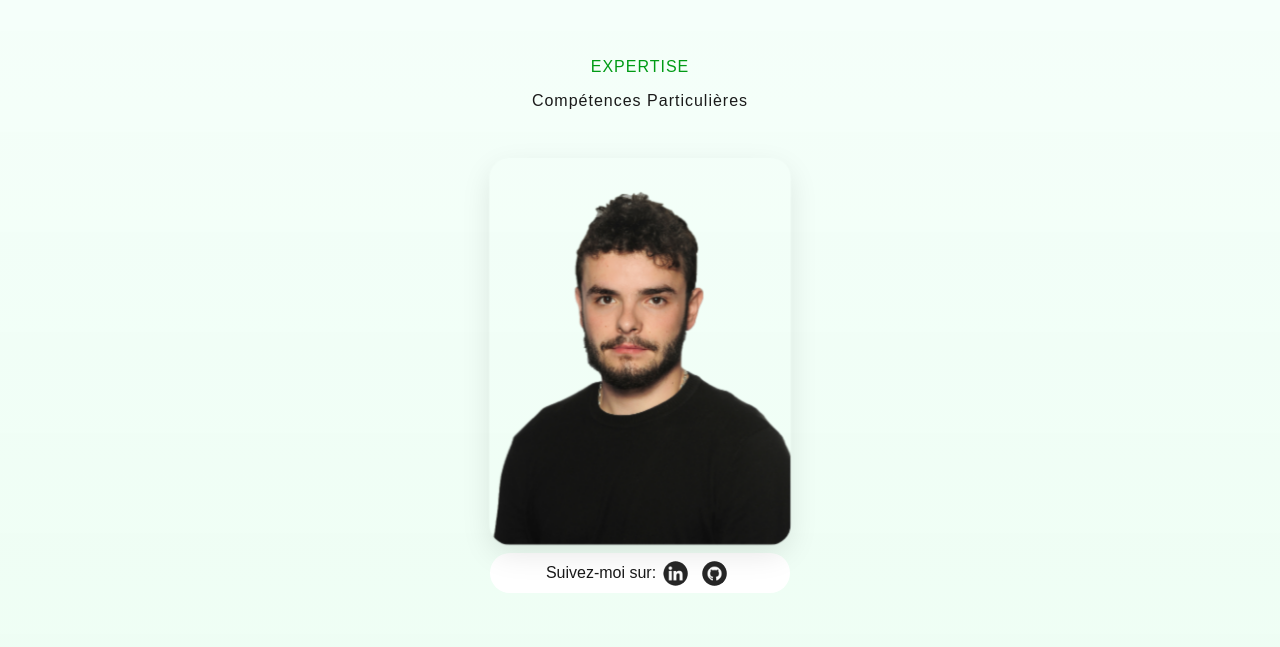
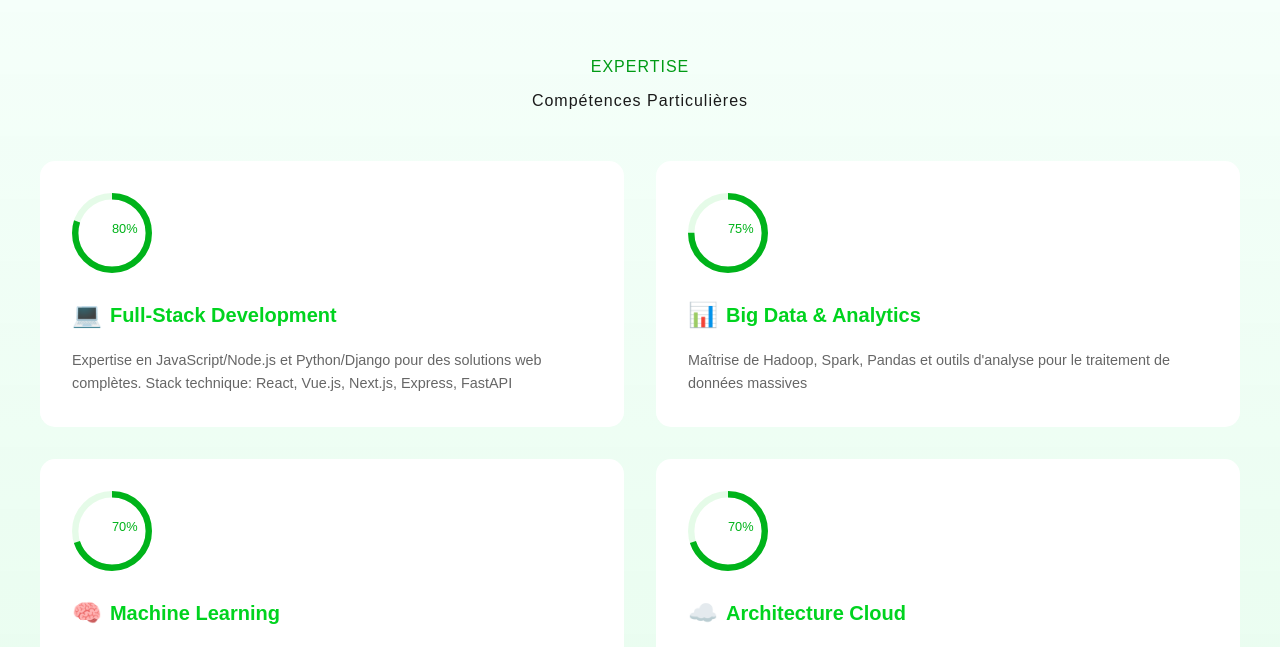
Before and after one commit to FlorentGATTI/Portfolio, a React (Create React App) app: page / in a window 1280 px wide. Shown: the part 2213-2860 px from the top of the page. Built offline with nearby package versions, Linux system fonts and the light colour scheme.

Commit message:
Last version

```diff
--- a/src/components/Expertise/Expertise.scss
+++ b/src/components/Expertise/Expertise.scss
@@ -3,7 +3,7 @@
   padding: 4rem 0;
   overflow: hidden;
   background: linear-gradient(180deg, rgba(255,255,255,0) 0%, rgba(0,211,31,0.05) 100%);
-  min-height: 100vh;
+  min-height: 50vh;
 }
 
 .expertise-content {
--- a/src/components/Expertise/index.js
+++ b/src/components/Expertise/index.js
@@ -3,9 +3,6 @@ import SmallHeading from "../UI/SmallHeading";
 import MediumHeading from "../UI/MediumHeading";
 import Card from "../UI/Card";
 import { CircularProgressbar, buildStyles } from "react-circular-progressbar";
-import { colors } from "../../style";
-import me from "../../assets/images/Florentpro-sansfond.png";
-import SocialConnect from "../UI/SocialConnect";
 import "./Expertise.scss";
 
 const expertiseData = [
@@ -14,7 +11,7 @@ const expertiseData = [
     percentage: 80,
     description: "Expertise en JavaScript/Node.js et Python/Django pour des solutions web complètes. Stack technique: React, Vue.js, Next.js, Express, FastAPI",
     icon: "💻",
-    color: "#00d31f"
+    color: "#00b31a"
   },
   {
     title: "Big Data & Analytics",
@@ -28,14 +25,14 @@ const expertiseData = [
     percentage: 70,
     description: "Développement avec TensorFlow, Keras et scikit-learn pour l'analyse prédictive et le deep learning",
     icon: "🧠",
-    color: "#009b15"
+    color: "#00b31a"
   },
   {
     title: "Architecture Cloud",
     percentage: 70,
     description: "Conception et déploiement d'architectures distribuées pour applications scalables",
     icon: "☁️",
-    color: "#008010"
+    color: "#00b31a"
   }
 ];
 
@@ -93,14 +90,6 @@ const Expertise = () => {
           <MediumHeading text="Compétences particulières" />
         </div>
 
-        <div className="expertise-profile" data-aos="fade-right">
-          <div className="profile-wrapper">
-            <img src={me} alt="Profile" className="profile-image" />
-            <div className="profile-glow"></div>
-          </div>
-          <SocialConnect className="social-connect" />
-        </div>
-
         <div className="expertise-grid">
           {expertiseData.map((item, index) => (
             <Card
--- a/src/components/Qualification/index.js
+++ b/src/components/Qualification/index.js
@@ -1,6 +1,5 @@
 import React, { useState, useEffect } from "react";
 import SmallHeading from "../UI/SmallHeading";
-import MediumHeading from "../UI/MediumHeading";
 import Button from "../UI/Button";
 import Tile from "../UI/Tile";
 import em from "../../assets/images/logoem.png";
--- a/src/components/Testimonials/index.js
+++ b/src/components/Testimonials/index.js
@@ -1,5 +1,7 @@
 import React, { useState, useEffect } from "react";
 import resizeMe from "../../assets/images/resizeMe.png";
+import SocialConnect from "../UI/SocialConnect";
+
 
 const Testimonials = () => {
   const [isVisible, setIsVisible] = useState(false);
@@ -61,6 +63,7 @@ const Testimonials = () => {
         <a href="mailto:flogatti@orange.fr" className="contact-button">
           flogatti@orange.fr
         </a>
+        <SocialConnect className="social-connect" />
       </div>
     </div>
   );
--- a/src/components/UI/Button.js
+++ b/src/components/UI/Button.js
@@ -11,7 +11,7 @@ import { colors } from "../../style";
 const Button = (props) => {
   return (
     <a
-      href="https://documentcloud.adobe.com/link/review?uri=urn:aaid:scds:US:536f7d9c-7657-4c04-a133-d1b56256b64f"
+      href="https://acrobat.adobe.com/id/urn:aaid:sc:EU:55263c1b-a3e0-42d6-93bd-245267c1a547"
       style={{
         boxSizing: "border-box",
         padding: "13px 15px",
```
